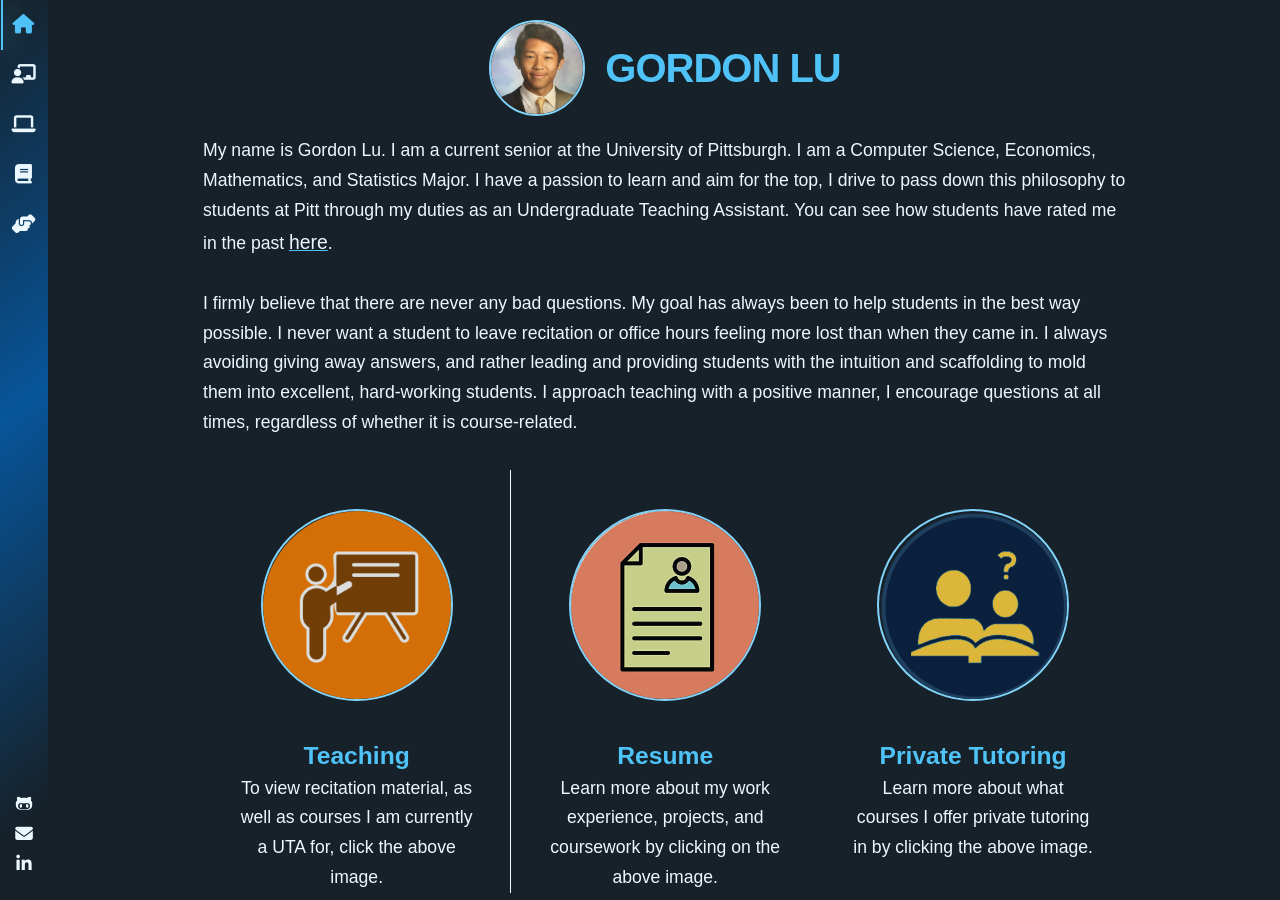
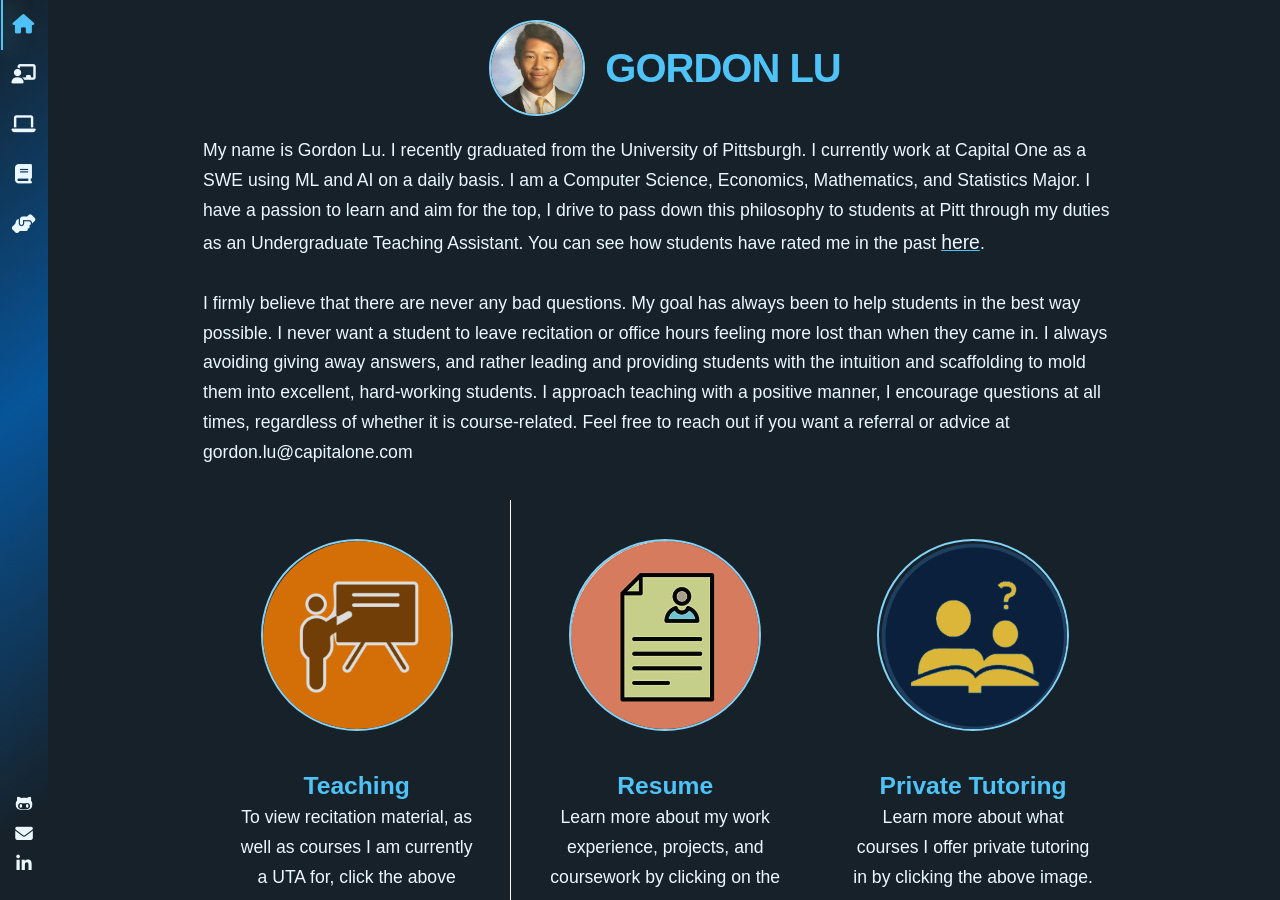
Before and after one commit to glu99331/glu99331.github.io, a Jekyll site: the page built from index.md, in a window 1280 px wide. Built offline with Jekyll 4.4.1, drawn with Linux system fonts in a browser that asks for light colours; nearby versions of some CDN libraries; some web fonts are replaced.

Commit message:
updated website

```diff
--- a/index.md
+++ b/index.md
@@ -1,7 +1,7 @@
 ---
 layout: home
 title: Gordon Lu
-summary: <p>My name is Gordon Lu. I am a current senior at the University of Pittsburgh. I am a Computer Science, Economics, Mathematics, and Statistics Major. I have a passion to learn and aim for the top, I drive to pass down this philosophy to students at Pitt through my duties as an Undergraduate Teaching Assistant.
+summary: <p>My name is Gordon Lu.  I recently graduated from the University of Pittsburgh. I currently work at Capital One as a SWE using ML and AI on a daily basis. I am a Computer Science, Economics, Mathematics, and Statistics Major. I have a passion to learn and aim for the top, I drive to pass down this philosophy to students at Pitt through my duties as an Undergraduate Teaching Assistant.
  You can see how students have rated me in the past <a href = "https://www.ratemyprofessors.com/ShowRatings.jsp?tid=2588578">here</a>.
  <br><br>
  </p>
@@ -9,7 +9,7 @@ summary: <p>My name is Gordon Lu. I am a current senior at the University of Pit
      I firmly believe that there are never any bad questions. My goal has always been to help students in the best way possible. I never want a student to leave
      recitation or office hours feeling more lost than when they came in. I always avoiding giving away answers, and rather leading and providing students with the
      intuition and scaffolding to mold them into excellent, hard-working students. I approach teaching with a positive manner, I encourage questions at all times,
-     regardless of whether it is course-related.
+     regardless of whether it is course-related. Feel free to reach out if you want a referral or advice at gordon.lu@capitalone.com
  </p>
 category: home
 ---
```
Also changed, not shown: 2 other files.
